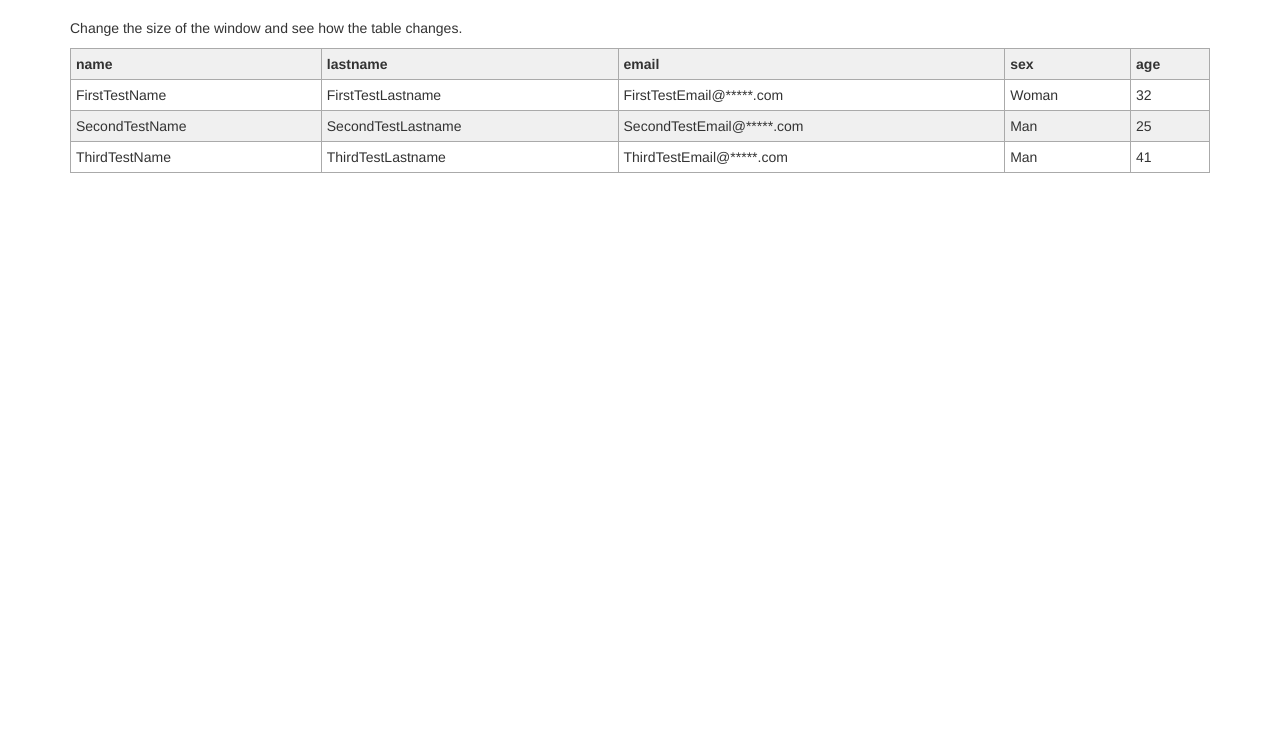
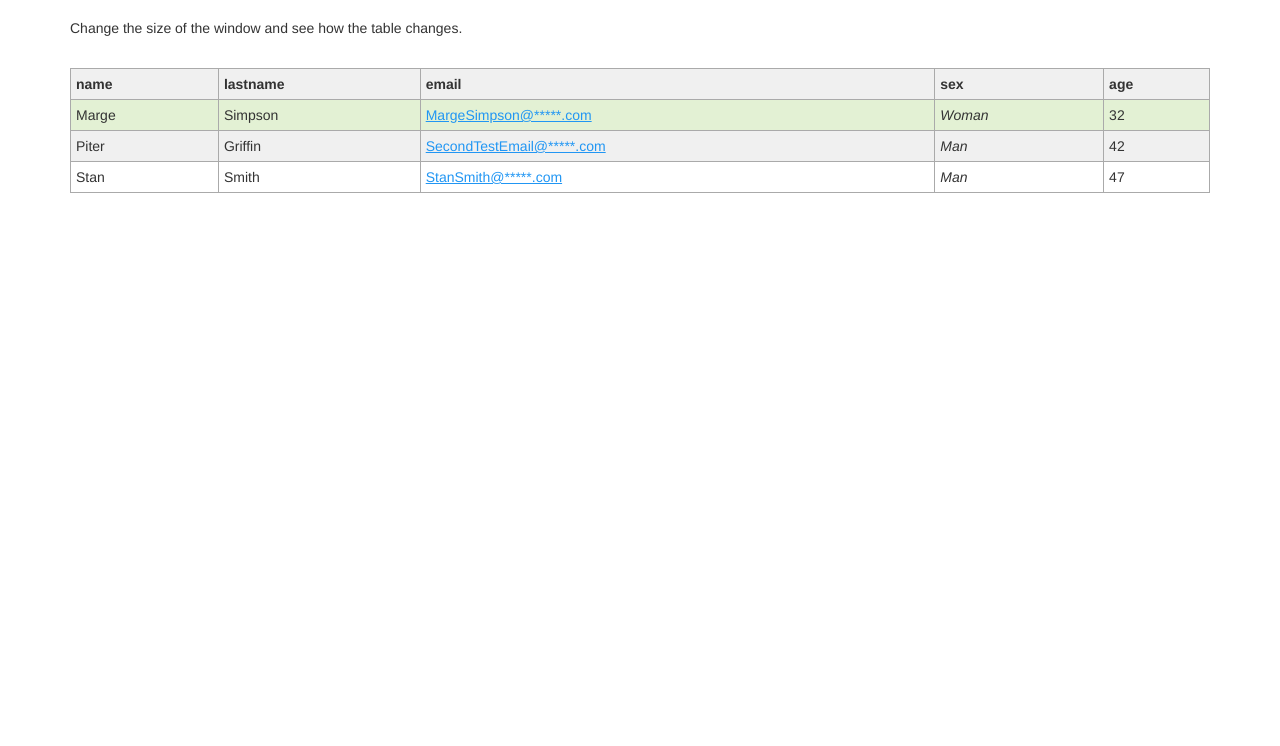
Before and after one commit to Voltos-zz/elta, a plain HTML site: page index.html in a window 1280 px wide. Shown: the part 54-800 px from the top of the page. Drawn offline with nearby package versions, Linux system fonts and the light colour scheme.

Commit message:
renamed title class

```diff
--- a/index.html
+++ b/index.html
@@ -10,13 +10,25 @@
         <link rel="stylesheet" href="https://maxcdn.bootstrapcdn.com/bootstrap/3.3.7/css/bootstrap.min.css" integrity="sha384-BVYiiSIFeK1dGmJRAkycuHAHRg32OmUcww7on3RYdg4Va+PmSTsz/K68vbdEjh4u" crossorigin="anonymous">
         <script src="http://ajax.googleapis.com/ajax/libs/jquery/2.1.1/jquery.min.js"></script>
         <script src="src/js/elta.js"></script>
+        <style>
+            .marker{
+                background-color:rgba(163, 208, 112, 0.3);
+            }
+            .sex{
+                font-style:italic;
+            }
+            .email{
+                text-decoration:underline;
+                color:#2196f3;
+            }
+        </style>
     </head>
     <body>
         <nav class="navbar navbar-default">
             <div class="container-fluid">
                 <div class="navbar-header">
                     <a class="navbar-brand" href="#">
-                        Elta - beta
+                        Elta
                     </a>
                 </div>
             </div>
@@ -33,26 +45,26 @@
                     <th>sex</th>
                     <th>age</th>
                 </tr>
-                <tr>
-                    <td>FirstTestName</td>
-                    <td>FirstTestLastname</td>
-                    <td class='email'>FirstTestEmail@*****.com</td>
+                <tr class="marker">
+                    <td>Marge</td>
+                    <td>Simpson</td>
+                    <td class='email'>MargeSimpson@*****.com</td>
                     <td class='sex'>Woman</td>
                     <td>32</td>
                 </tr>
-                <tr class="test">
-                    <td>SecondTestName</td>
-                    <td>SecondTestLastname</td>
+                <tr>
+                    <td>Piter</td>
+                    <td>Griffin</td>
                     <td class='email'>SecondTestEmail@*****.com</td>
                     <td class='sex'>Man</td>
-                    <td>25</td>
+                    <td>42</td>
                 </tr>
                 <tr>
-                    <td>ThirdTestName</td>
-                    <td>ThirdTestLastname</td>
-                    <td class='email'>ThirdTestEmail@*****.com</td>
+                    <td>Stan</td>
+                    <td>Smith</td>
+                    <td class='email'>StanSmith@*****.com</td>
                     <td class='sex'>Man</td>
-                    <td>41</td>
+                    <td>47</td>
                 </tr>
             </table>
         </div>
--- a/src/css/elta.css
+++ b/src/css/elta.css
@@ -1,5 +1,5 @@
 .elta-hide{
-    position: absolute;
+    position: relative;
     top: -9999px;
     left: -9999px;
 }
@@ -7,7 +7,8 @@
     border-top: 1px solid #aaa;
     border-left: 1px solid #aaa;
 }
-.elta-table-row{
+.elta-table-row,
+.elta-table-row-title{
     display: flex;
     justify-content: space-between;
 }
@@ -16,12 +17,14 @@
     border-right: 1px solid #aaa;
     padding: 5px 10px 5px 5px;
 }
-.elta-def .elta-table-row-col.title{
+.elta-def .elta-table-row-title .elta-table-row-col{
     font-weight: 600;
 }
-.elta-def .elta-table-row:nth-of-type(odd){
+.elta-def .elta-table-row:nth-of-type(odd),
+.elta-def .elta-table-row-title:nth-of-type(odd){
     background-color: #f0f0f0;
 }
-.elta-def .elta-table-row:hover{
+.elta-def .elta-table-row:hover,
+.elta-def .elta-table-row-title:hover{
     background-color: #ddd;
 }
--- a/src/js/elta.js
+++ b/src/js/elta.js
@@ -24,11 +24,11 @@ function reresizeElta(table){
     var columnWidth = getColumnWidth(table);
     var columnWidthSum = parseInt(eval(columnWidth.join("+")));
     if(columnWidthSum > $('.elta-table').outerWidth()) {
-        $('.elta-table-row').css('flex-wrap','wrap');
+        $('.elta-table-row, .elta-table-row-title').css('flex-wrap','wrap');
     }else{
-        $('.elta-table-row').css('flex-wrap','nowrap');
+        $('.elta-table-row, .elta-table-row-title').css('flex-wrap','nowrap');
     }
-    $('.elta-table-row').each(function(){
+    $('.elta-table-row, .elta-table-row-title').each(function(){
         $(this).find('.elta-table-row-col').each(function(key){
             var width = columnWidth[key]+"px";
             var grow = columnWidthSum / columnWidth[key];
@@ -59,21 +59,20 @@ function createElta(table){
     var tableTitles = getTableTitles(table);
     var columnWidth = getColumnWidth(table);
     var tableCss = table.attr('class').replace('elta', '');
-    var elasticTable = '<div class="elta-table'+tableCss+'">';
+    var elasticTable = '<div class="elta-table'+tableCss+'" ';
+    elasticTable+= 'style="margin-top:-'+table.outerHeight()+'px">';
     var tableRow = $(table).find('tr');
     tableRow.each(function(){
         var rowClass = $(this).attr('class') ? ' '+$(this).attr('class') : '';
+        if(tableTitles.length > 0 && first){
+            elasticTable+= '<div class="elta-table-row-title'+rowClass+'">';
+            var tableCol = $(this).find('th');
+            first = 0;
+        }else{
             elasticTable+= '<div class="elta-table-row'+rowClass+'">';
-            if(tableTitles.length > 0 && first){
-                $.each(tableTitles, function(key, val) {
-                    elasticTable+= '<div class="elta-table-row-col title">';
-                    elasticTable+= val;
-                    elasticTable+= '</div>';
-                });
-                first = 0;
+            var tableCol = $(this).find('td');
         }
-            var tableCol = $(this).find('td');
-            tableCol.each(function(key){
+        tableCol.each(function(key, val){
             var colClass = $(this).attr('class') ? ' '+$(this).attr('class') : '';
             elasticTable+= '<div class="elta-table-row-col'+colClass+'" ';
             elasticTable+= 'style="flex-basis:'+columnWidth[key]+'px;">';
```
Also changed, not shown: src/css/elta.min.css, src/js/elta.min.js, 1 other file. Lines whose indentation alone changed are shown as unchanged.
